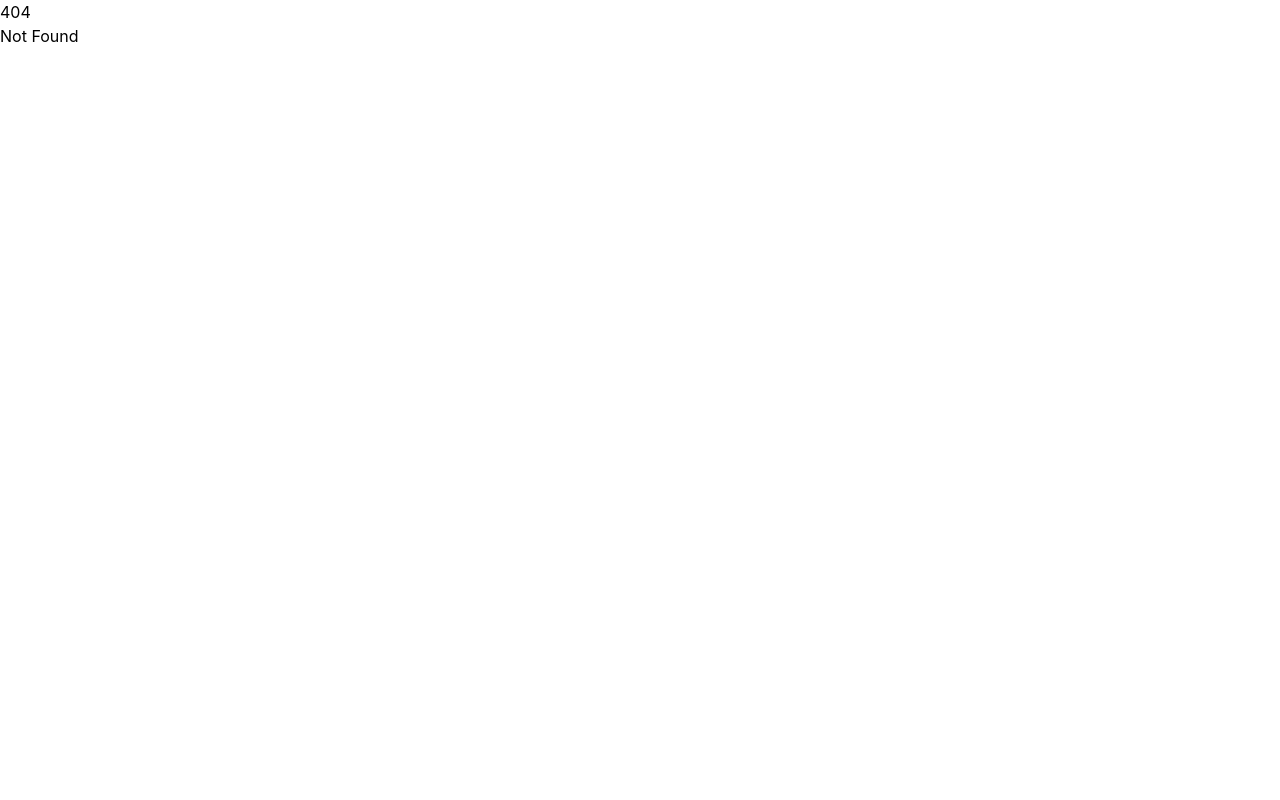
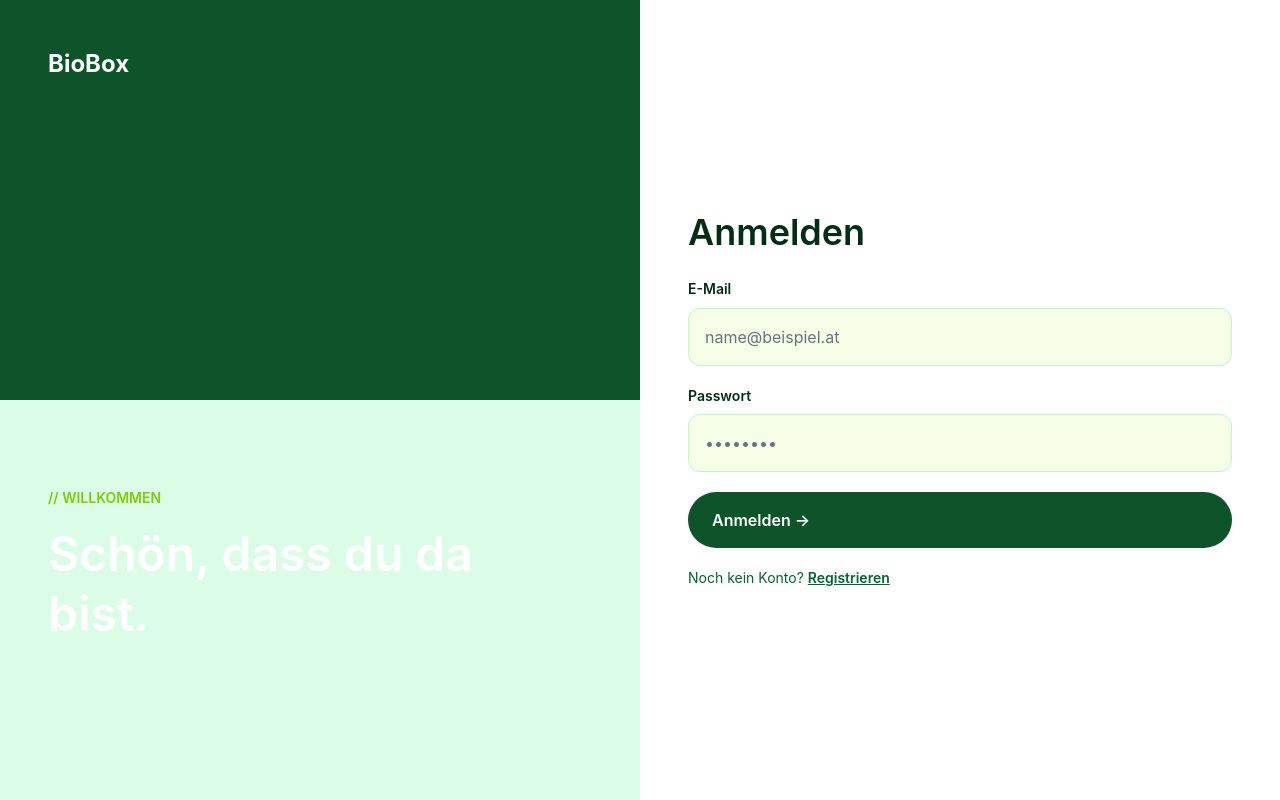
Before and after one commit to Dona-aa/BioBox-webplatform, a SvelteKit app: page /login in a window 1280 px wide. Before the commit this address had no page. Built offline with nearby package versions, Linux system fonts and the light colour scheme.

Commit message:
Add login page design

```diff
--- /dev/null
+++ b/src/routes/login/+page.svelte
@@ -0,0 +1,86 @@
+<div class="grid min-h-screen lg:grid-cols-2">
+
+	<div class="flex min-h-screen flex-col">
+
+		<div class="flex-1 bg-green-900 p-12 text-white">
+			<a href="/" class="text-2xl font-bold">
+				BioBox
+			</a>
+		</div>
+
+		<div class="flex-1 bg-green-100 p-12">
+			<div class="mt-10">
+				<p class="text-sm font-semibold text-lime-500">
+					// WILLKOMMEN
+				</p>
+
+				<h1 class="mt-4 text-5xl font-semibold leading-tight text-white">
+					Schön, dass du da<br />
+					bist.
+				</h1>
+			</div>
+		</div>
+
+	</div>
+
+	<div class="flex min-h-screen items-center bg-white p-12">
+
+		<div class="w-full max-w-xl">
+
+			<h2 class="text-4xl font-semibold text-green-950">
+				Anmelden
+			</h2>
+
+			<form class="mt-6">
+
+				<label
+					for="email"
+					class="text-sm font-semibold text-green-950"
+				>
+					E-Mail
+				</label>
+
+				<input
+					id="email"
+					name="email"
+					type="email"
+					placeholder="name@beispiel.at"
+					class="mt-2 w-full rounded-xl border border-green-200 bg-lime-50 px-4 py-4 outline-none focus:border-green-700"
+				/>
+
+				<label
+					for="password"
+					class="mt-5 block text-sm font-semibold text-green-950"
+				>
+					Passwort
+				</label>
+
+				<input
+					id="password"
+					name="password"
+					type="password"
+					placeholder="••••••••"
+					class="mt-2 w-full rounded-xl border border-green-200 bg-lime-50 px-4 py-4 outline-none focus:border-green-700"
+				/>
+
+				<button
+					type="submit"
+					class="mt-5 w-full rounded-full bg-green-900 px-6 py-4 text-left font-semibold text-white hover:bg-green-800"
+				>
+					Anmelden →
+				</button>
+
+			</form>
+
+			<p class="mt-5 text-sm text-green-800">
+				Noch kein Konto?
+				<a href="/register" class="font-semibold underline">
+					Registrieren
+				</a>
+			</p>
+
+		</div>
+
+	</div>
+
+</div>
```
